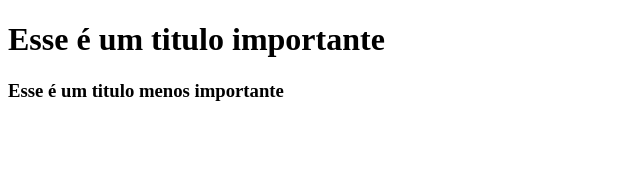
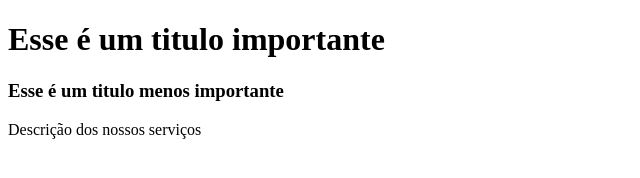
Before and after one commit to freireguilherme-dev/curso_frontend, a plain HTML site: page 2_html/index.html in a window 1280 px wide. Shown: the whole page, without its empty margins (0-640 px from the left). Drawn offline with Linux system fonts and the light colour scheme.

Commit message:
titulosHTML

```diff
--- a/2_html/index.html
+++ b/2_html/index.html
@@ -7,7 +7,8 @@
 </head>
 <body>
     <h1>Esse é um titulo importante</h1>
+    <h3>Esse é um titulo menos importante</h3>
 
-    <h3>Esse é um titulo menos importante</h3>
+    <p>Descrição dos nossos serviços</p>
 </body>
 </html>
```
